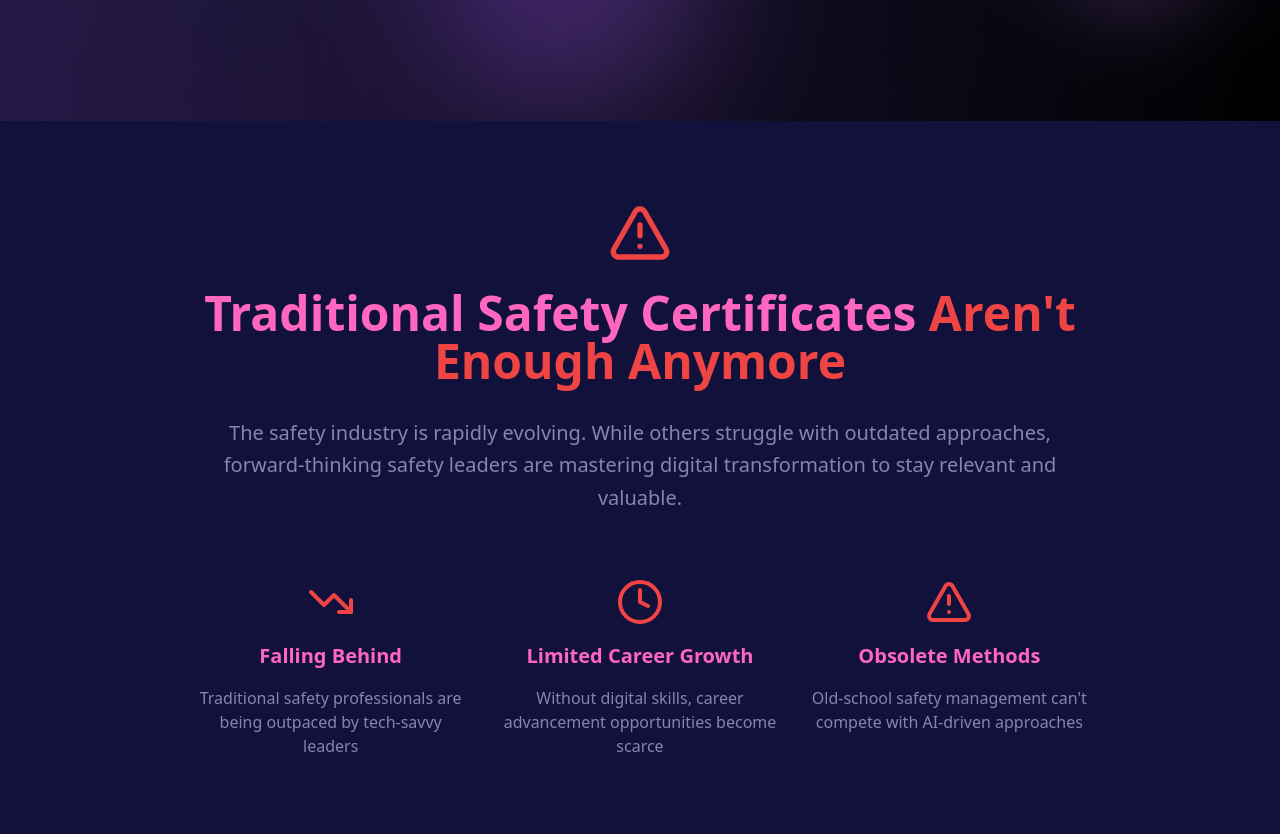
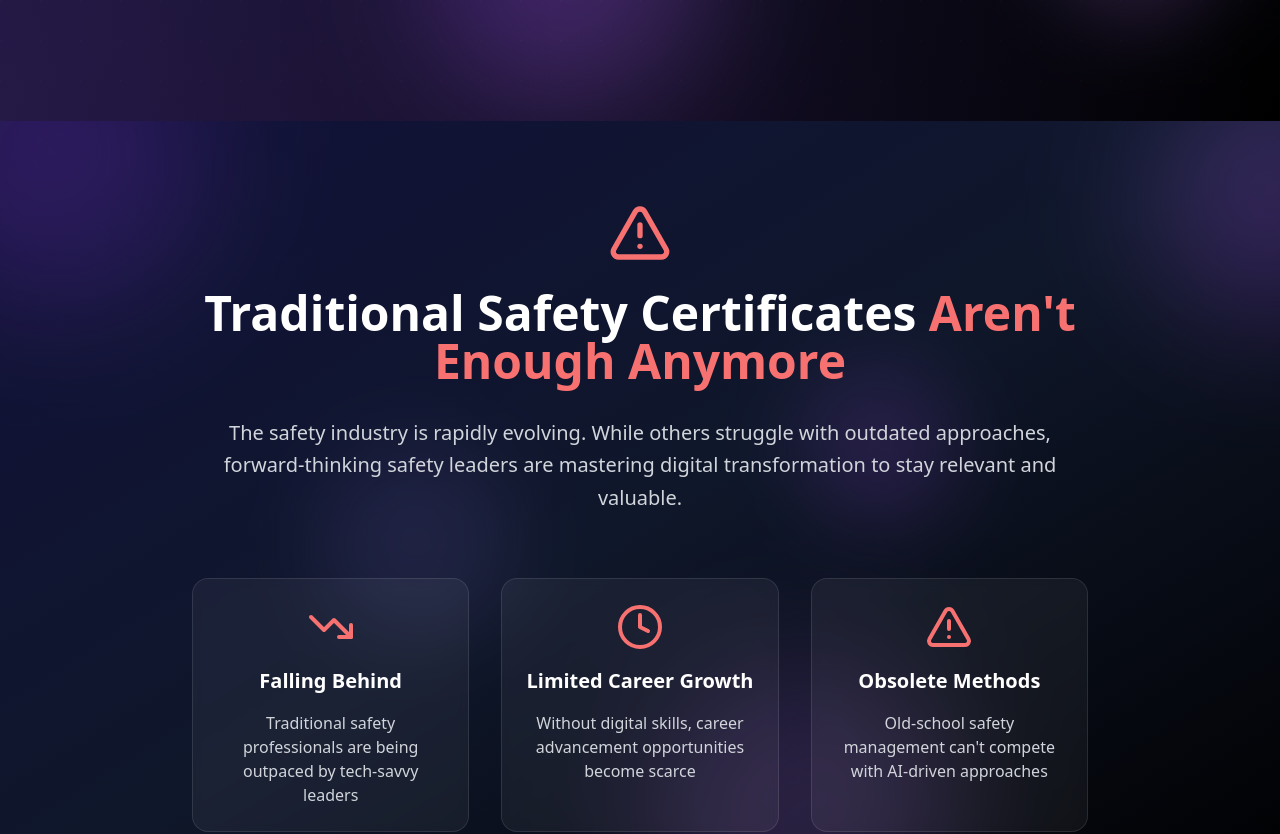
Before and after one commit to lucasdomingues19/safety4-lead-future, a React (Vite) app: page / in a window 1280 px wide. Shown: the part 2400-3234 px from the top of the page. Built offline with nearby package versions, Linux system fonts and the light colour scheme.

Commit message:
Add background and element

```diff
--- a/src/components/ProblemSection.tsx
+++ b/src/components/ProblemSection.tsx
@@ -2,44 +2,63 @@ import { AlertTriangle, Clock, TrendingDown } from "lucide-react";
 
 export const ProblemSection = () => {
   return (
-    <section className="py-20 bg-background">
-      <div className="container mx-auto px-4">
+    <section className="py-20 bg-background relative overflow-hidden">
+      {/* Dark gradient background matching hero section */}
+      <div className="absolute inset-0 bg-gradient-to-br from-[#11113a] via-slate-900 to-black"></div>
+
+      {/* Floating purple elements */}
+      <div className="absolute inset-0 overflow-hidden">
+        {/* Purple blob - Top left */}
+        <div className="absolute -top-20 -left-20 w-72 h-72 rounded-full bg-gradient-to-br from-purple-500/25 via-purple-600/20 to-violet-500/15 blur-3xl animate-[float_18s_ease-in-out_infinite]"></div>
+
+        {/* Purple blob - Top right */}
+        <div className="absolute -top-10 -right-32 w-64 h-64 rounded-full bg-gradient-to-br from-violet-400/20 via-purple-500/25 to-purple-600/15 blur-3xl animate-[float_24s_ease-in-out_infinite_reverse]"></div>
+
+        {/* Purple blob - Bottom center */}
+        <div className="absolute -bottom-20 left-1/2 transform -translate-x-1/2 w-80 h-80 rounded-full bg-gradient-to-br from-purple-600/15 via-purple-400/20 to-violet-500/15 blur-3xl animate-[float_30s_ease-in-out_infinite]"></div>
+
+        {/* Small accent elements */}
+        <div className="absolute top-1/3 right-1/4 w-40 h-40 rounded-full bg-purple-500/15 blur-2xl animate-[float_26s_ease-in-out_infinite]"></div>
+        <div className="absolute bottom-1/3 left-1/4 w-48 h-48 rounded-full bg-violet-400/10 blur-2xl animate-[float_22s_ease-in-out_infinite_reverse]"></div>
+      </div>
+
+      <div className="container mx-auto px-4 relative z-10">
         <div className="text-center max-w-4xl mx-auto animate-fade-in">
           <div className="flex justify-center mb-6">
-            <AlertTriangle className="w-16 h-16 text-destructive" />
+            <AlertTriangle className="w-16 h-16 text-red-400" />
           </div>
 
-          <h2 className="text-4xl lg:text-5xl font-bold text-secondary mb-8">
+          <h2 className="text-4xl lg:text-5xl font-bold text-white mb-8">
             Traditional Safety Certificates{" "}
-            <span className="text-destructive">Aren't Enough Anymore</span>
+            <span className="text-red-400">Aren't Enough Anymore</span>
           </h2>
 
-          <p className="text-xl text-muted-foreground mb-12 leading-relaxed">
+          <p className="text-xl text-gray-300 mb-12 leading-relaxed">
             The safety industry is rapidly evolving. While others struggle with outdated approaches,
             forward-thinking safety leaders are mastering digital transformation to stay relevant and valuable.
           </p>
 
           <div className="grid md:grid-cols-3 gap-8 mt-16">
-            <div className="text-center space-y-4 animate-slide-up">
-              <TrendingDown className="w-12 h-12 text-destructive mx-auto" />
-              <h3 className="text-xl font-semibold text-foreground">Falling Behind</h3>
-              <p className="text-muted-foreground">
+            <div className="text-center space-y-4 animate-slide-up bg-white/5 backdrop-blur-sm rounded-2xl p-6 border border-white/10">
+              <TrendingDown className="w-12 h-12 text-red-400 mx-auto" />
+              <h3 className="text-xl font-semibold text-white">Falling Behind</h3>
+              <p className="text-gray-300">
                 Traditional safety professionals are being outpaced by tech-savvy leaders
               </p>
             </div>
 
-            <div className="text-center space-y-4 animate-slide-up" style={{animationDelay: '0.2s'}}>
-              <Clock className="w-12 h-12 text-destructive mx-auto" />
-              <h3 className="text-xl font-semibold text-foreground">Limited Career Growth</h3>
-              <p className="text-muted-foreground">
+            <div className="text-center space-y-4 animate-slide-up bg-white/5 backdrop-blur-sm rounded-2xl p-6 border border-white/10" style={{animationDelay: '0.2s'}}>
+              <Clock className="w-12 h-12 text-red-400 mx-auto" />
+              <h3 className="text-xl font-semibold text-white">Limited Career Growth</h3>
+              <p className="text-gray-300">
                 Without digital skills, career advancement opportunities become scarce
               </p>
             </div>
 
-            <div className="text-center space-y-4 animate-slide-up" style={{animationDelay: '0.4s'}}>
-              <AlertTriangle className="w-12 h-12 text-destructive mx-auto" />
-              <h3 className="text-xl font-semibold text-foreground">Obsolete Methods</h3>
-              <p className="text-muted-foreground">
+            <div className="text-center space-y-4 animate-slide-up bg-white/5 backdrop-blur-sm rounded-2xl p-6 border border-white/10" style={{animationDelay: '0.4s'}}>
+              <AlertTriangle className="w-12 h-12 text-red-400 mx-auto" />
+              <h3 className="text-xl font-semibold text-white">Obsolete Methods</h3>
+              <p className="text-gray-300">
                 Old-school safety management can't compete with AI-driven approaches
               </p>
             </div>
```
